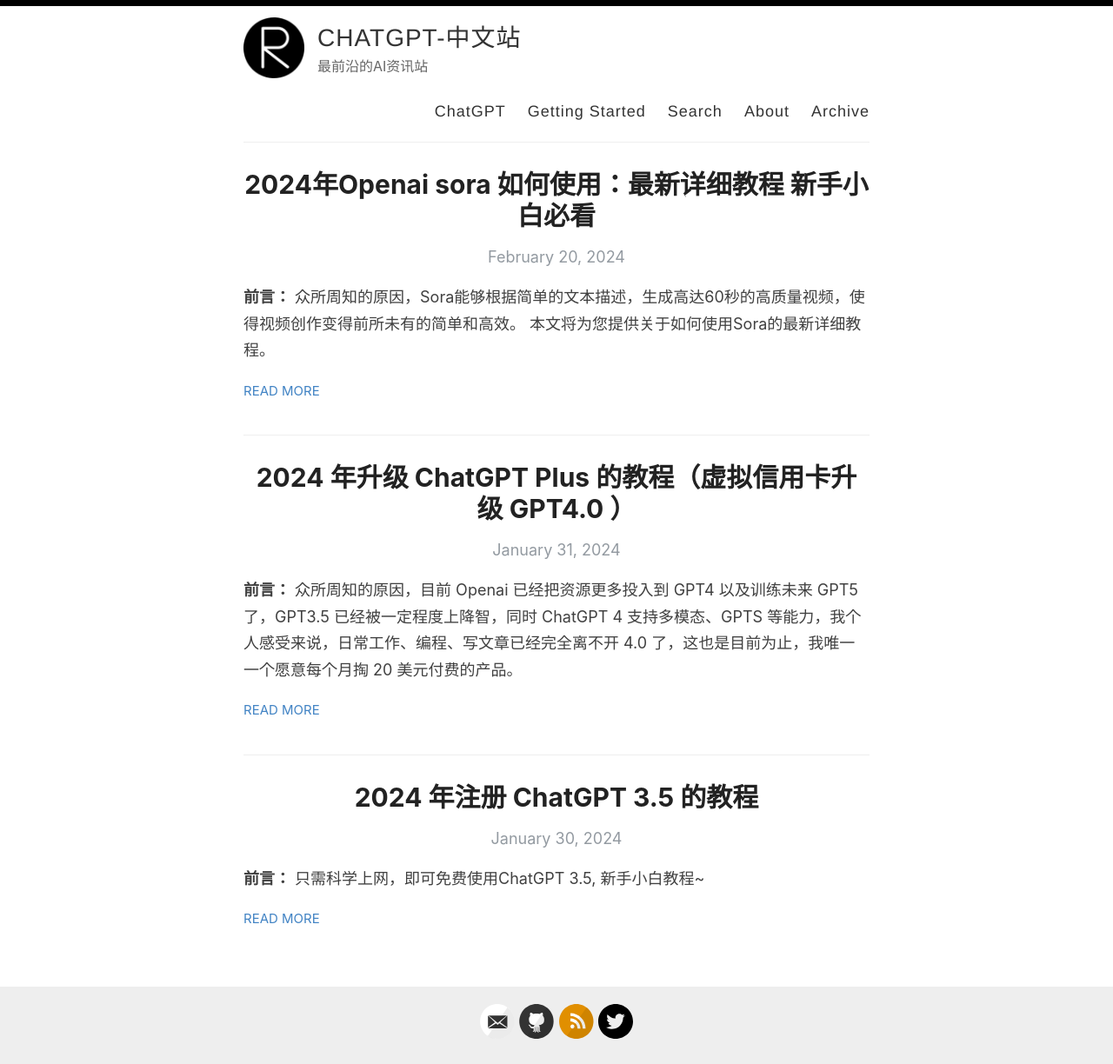
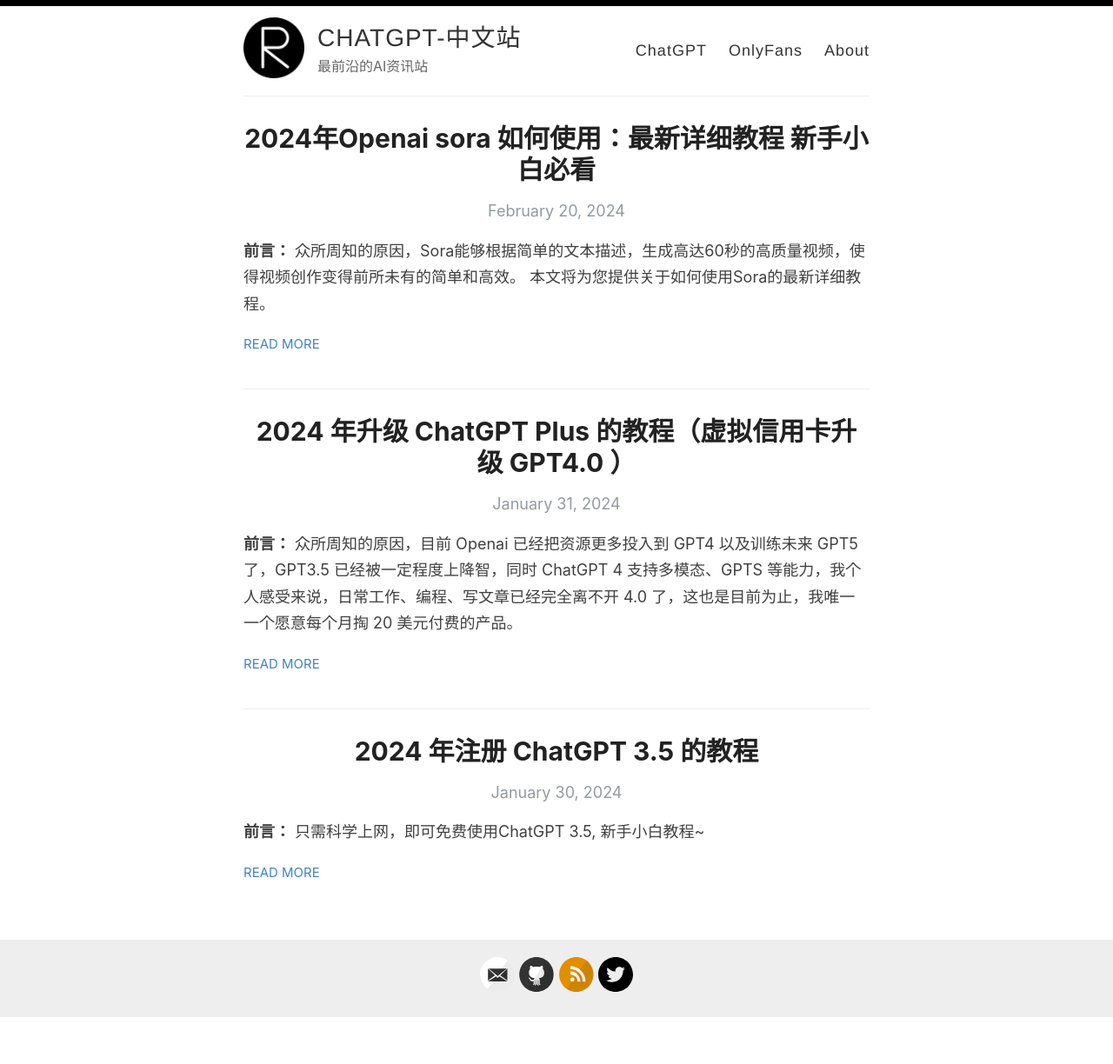
Before and after one commit to chatgtpcn/chatgtpcn, a Jekyll site: the page built from index.html, in a window 1280 px wide. Shown: the whole page at 87% size. Built offline with Jekyll 4.4.1, drawn with Linux system fonts in a browser that asks for light colours; the list of posts is cut into pages by our own code; after the commit the page ends 1171 px from its top, so only the background shows below that.

Commit message:
Update default.html

```diff
--- a/_layouts/default.html
+++ b/_layouts/default.html
@@ -29,10 +29,10 @@
 
             <nav>
               <a href="{{ site.baseurl }}/">ChatGPT</a>
-              <a href="{{ site.baseurl }}/getting-started">Getting Started</a>
-              <a href="{{ site.baseurl }}/search">Search</a>
+              <a href="{{ site.baseurl }}/getting-started">OnlyFans</a>
+<!--               <a href="{{ site.baseurl }}/search">Search</a> -->
               <a href="{{ site.baseurl }}/about">About</a>
-              <a href="{{ site.baseurl }}/archive">Archive</a>
+<!--               <a href="{{ site.baseurl }}/archive">Archive</a> -->
             </nav>
           </header>
         </div>
```
